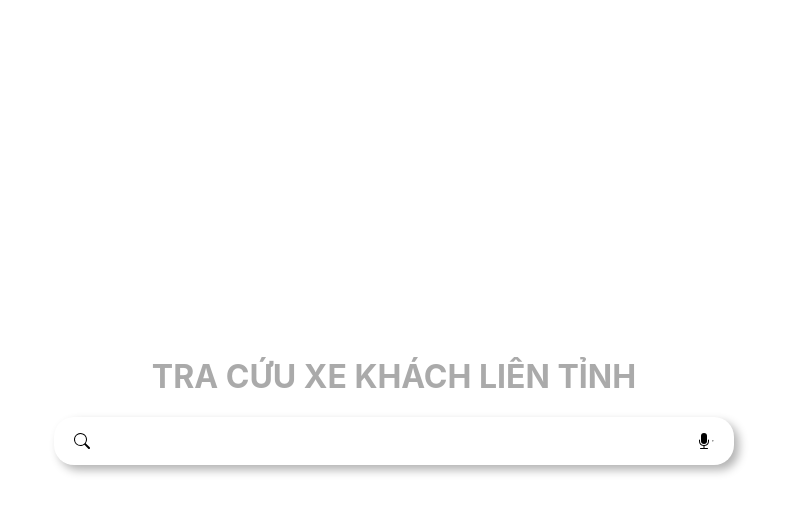
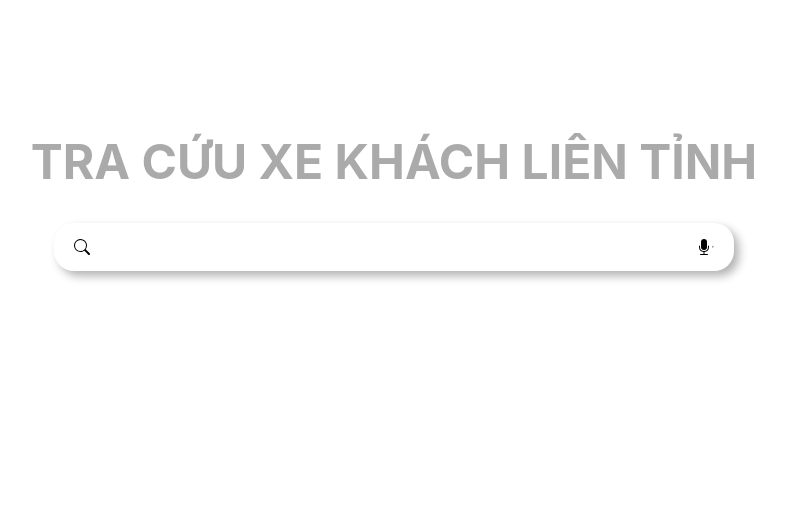
Before and after one commit to thien2001git/tracuuxekhach, a React (Create React App) app in the folder Web/web-react/: page / in a window 1280 px wide. Shown: the top 512 px of the page, without its empty margins (246-1031 px from the left). Built offline with nearby package versions, Linux system fonts and the light colour scheme.

Commit message:
[Web] Thêm giao diện

```diff
--- a/Web/web-react/src/App.js
+++ b/Web/web-react/src/App.js
@@ -16,8 +16,8 @@ class App extends React.Component {
             <>
 
                 <div
-                    style={{height: "100vh", display: "flex", flexDirection: "column", alignItems: "center", justifyContent: "center"}}>
-                    <h1 style={{color:"#aaa"}}>TRA CỨU XE KHÁCH LIÊN TỈNH</h1>
+                    style={{height: "100vh", display: "flex", flexDirection: "column", alignItems: "center", padding: "100px 0px 0px 0px"}}>
+                    <h1 style={{color:"#aaa", fontSize: "3em"}}>TRA CỨU XE KHÁCH LIÊN TỈNH</h1>
                     <div style={{
                         borderRadius: "20px",
                         boxShadow: "5px 5px 10px rgba(0, 0, 0, 0.3)"
@@ -29,7 +29,7 @@ class App extends React.Component {
                             alignItems: "center",
                             padding: "0px 20px"
                         }}>
-                            <img src={SearchIcon}/>
+                            <img src={SearchIcon} title={"SearchIcon"} alt={"SearchIcon"}/>
                             <input type={"text"}
                                    style={{
                                        border: "none",
@@ -38,7 +38,7 @@ class App extends React.Component {
                                        height: "90%",
                                        margin: "0px 10px"
                                    }}/>
-                            <img src={MicIcon}/>
+                            <img src={MicIcon} title={"MicIcon"} alt={"MicIcon"}/>
                             <hr style={{display: this.state.isHideResult}}/>
 
                         </div>
```
